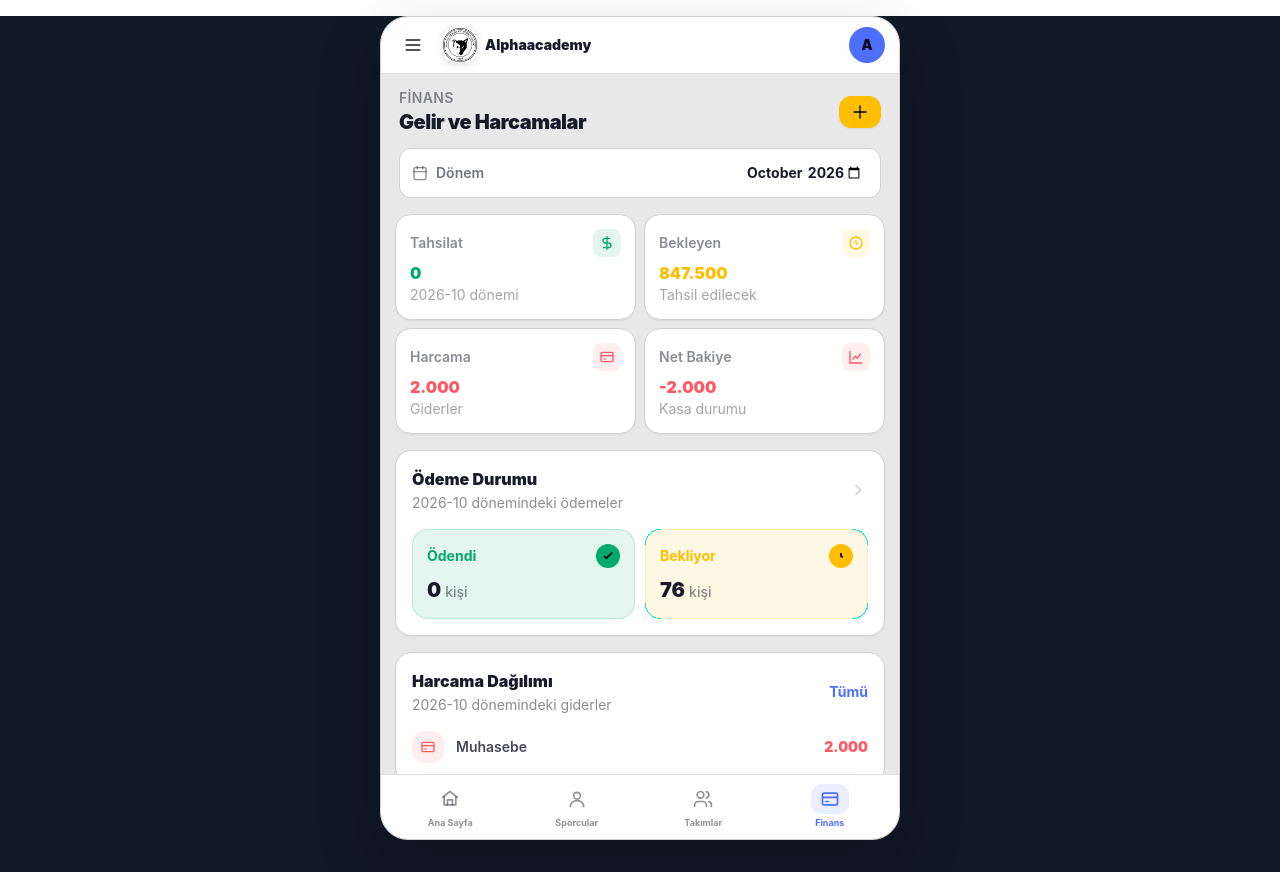
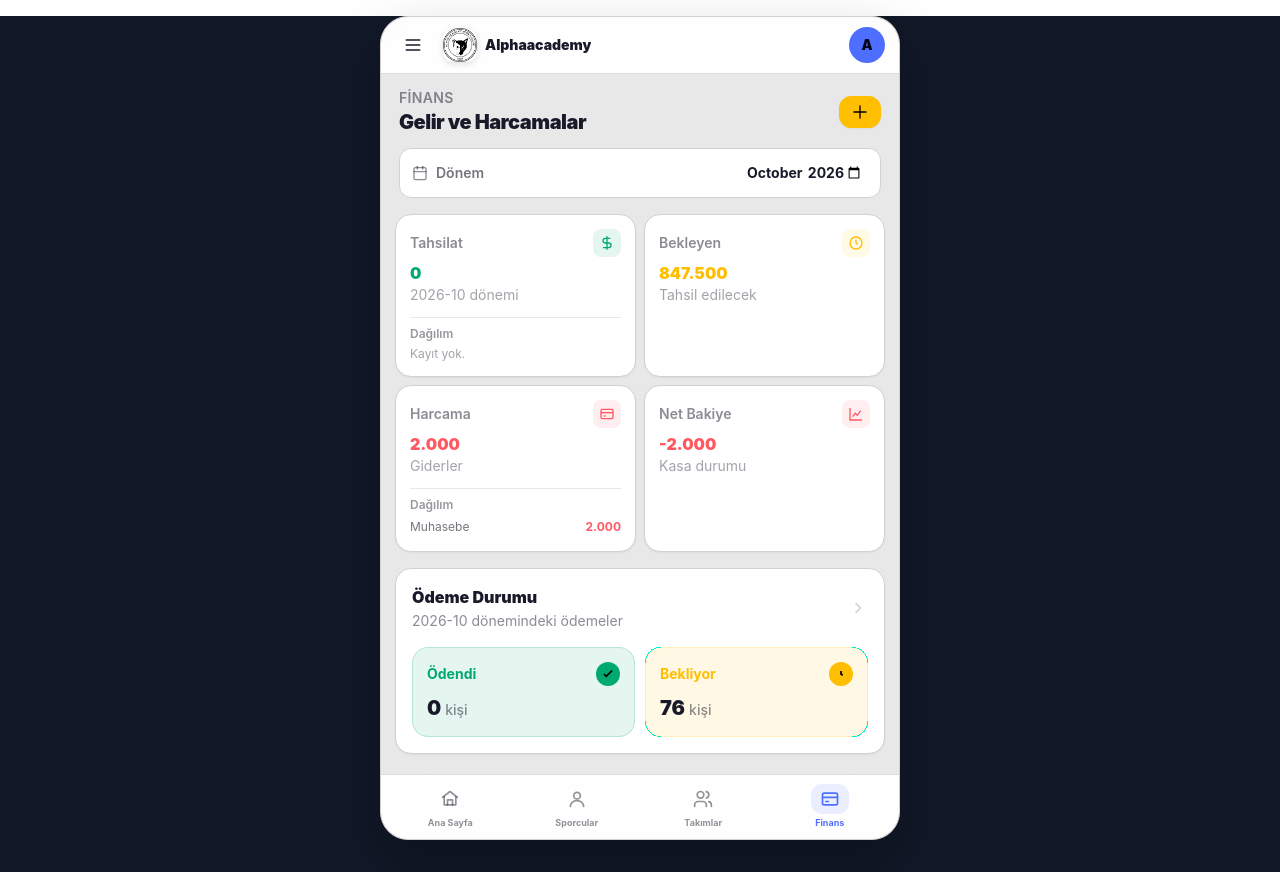
Before and after one commit to ozztozz/swim_club, a Django app: page /finance/ in a window 1280 px wide. Run offline with Django 5.2, Linux system fonts and the light colour scheme; a user stored in the database is signed in; data comes from the database, SQL or seed files in the repository; both versions use the stored data as it was after the commit; some libraries are stand-ins or nearby versions.

Commit message:
son kontrol

```diff
--- a/swim_club_project/finance/views.py
+++ b/swim_club_project/finance/views.py
@@ -109,17 +109,22 @@ def payment_status_list(request, payment_status):
         return redirect('finance-dashboard')
 
     period = request.GET.get('period', date.today().strftime('%Y-%m'))
+    team_id = request.GET.get('team', '')
     monthly_payments = get_or_create_monthly_payments(period)
     payments = [
         athlete for athlete in monthly_payments
         if athlete.payment_status == payment_status
+        and (not team_id or str(athlete.team_id) == team_id)
     ]
+    teams = Team.objects.filter(is_active=True).order_by('name')
 
     return render(request, 'finance/payment_status_list.html', {
         'period': period,
         'payments': payments,
         'payment_status': payment_status,
         'status_label': 'Ödeyen sporcular' if payment_status == 'paid' else 'Bekleyen sporcular',
+        'teams': teams,
+        'selected_team': team_id,
     })
 
 
--- a/swim_club_project/templates/finance/dashboard.html
+++ b/swim_club_project/templates/finance/dashboard.html
@@ -195,6 +195,18 @@
             {{ period }} dönemi
         </p>
 
+        <div class="mt-3 border-t border-base-200 pt-2">
+            <p class="mb-1 text-[10px] font-semibold text-base-content/45">Dağılım</p>
+            {% for payment_type in collection_summary.payment_type_totals %}
+                <div class="flex items-center justify-between gap-2 py-0.5 text-[10px]">
+                    <span class="truncate text-base-content/60">{{ payment_type.name }}</span>
+                    <span class="shrink-0 font-bold text-success">{{ payment_type.total|floatformat:0 }}</span>
+                </div>
+            {% empty %}
+                <p class="text-[10px] text-base-content/40">Kayıt yok.</p>
+            {% endfor %}
+        </div>
+
     </div>
 
 
@@ -323,6 +335,18 @@
         <p class="mt-1 text-xs text-base-content/40">
             Giderler
         </p>
+
+        <div class="mt-3 border-t border-base-200 pt-2">
+            <p class="mb-1 text-[10px] font-semibold text-base-content/45">Dağılım</p>
+            {% for category in expense_summary.category_totals %}
+                <div class="flex items-center justify-between gap-2 py-0.5 text-[10px]">
+                    <span class="truncate text-base-content/60">{{ category.name }}</span>
+                    <span class="shrink-0 font-bold text-error">{{ category.total|floatformat:0 }}</span>
+                </div>
+            {% empty %}
+                <p class="text-[10px] text-base-content/40">Kayıt yok.</p>
+            {% endfor %}
+        </div>
 
     </div>
 
@@ -579,248 +603,6 @@
 
 
 
-<!-- =========================================================
-     KATEGORİ BAZLI HARCAMALAR
-========================================================== -->
-
-<section
-    class="
-        rounded-2xl
-        bg-base-100
-        border
-        border-base-300
-        p-4
-        shadow-sm
-    "
->
-
-    <div class="flex items-center justify-between">
-
-        <div>
-
-            <h2 class="text-base font-black text-base-content">
-                Harcama Dağılımı
-            </h2>
-
-            <p class="mt-0.5 text-sm text-base-content/50">
-                {{ period }} dönemindeki giderler
-            </p>
-
-        </div>
-
-
-        <a
-            href="{% url 'expense-list' %}?period={{ period }}"
-            class="
-                text-sm
-                font-bold
-                text-primary
-                active:opacity-60
-            "
-        >
-            Tümü
-        </a>
-
-    </div>
-
-
-
-    <div class="mt-3 divide-y divide-base-200">
-
-        {% for category in expense_summary.category_totals %}
-
-        <div
-            class="
-                flex
-                items-center
-                justify-between
-                gap-3
-                py-3
-                first:pt-1
-                last:pb-1
-            "
-        >
-
-            <div class="flex items-center gap-3 min-w-0">
-
-                <span
-                    class="
-                        flex
-                        h-8
-                        w-8
-                        shrink-0
-                        items-center
-                        justify-center
-                        rounded-xl
-                        bg-error/10
-                        text-error
-                    "
-                >
-
-                    <svg
-                        class="w-4 h-4"
-                        viewBox="0 0 24 24"
-                        fill="none"
-                        stroke="currentColor"
-                        stroke-width="2"
-                    >
-                        <path d="M3 10h18"/>
-                        <path d="M7 15h3"/>
-                        <rect
-                            x="3"
-                            y="5"
-                            width="18"
-                            height="14"
-                            rx="2"
-                        />
-                    </svg>
-
-                </span>
-
-
-                <span
-                    class="
-                        truncate
-                        text-sm
-                        font-semibold
-                        text-base-content/80
-                    "
-                >
-                    {{ category.name }}
-                </span>
-
-            </div>
-
-
-            <span
-                class="
-                    shrink-0
-                    text-sm
-                    font-black
-                    text-error
-                "
-            >
-                {{ category.total|floatformat:0 }}
-            </span>
-
-        </div>
-
-        {% empty %}
-
-        <div class="py-8 text-center">
-
-            <div
-                class="
-                    mx-auto
-                    flex
-                    h-12
-                    w-12
-                    items-center
-                    justify-center
-                    rounded-2xl
-                    bg-base-200
-                    text-base-content/30
-                "
-            >
-
-                <svg
-                    class="w-6 h-6"
-                    viewBox="0 0 24 24"
-                    fill="none"
-                    stroke="currentColor"
-                    stroke-width="1.8"
-                >
-                    <path d="M3 10h18"/>
-                    <path d="M7 15h3"/>
-                    <rect
-                        x="3"
-                        y="5"
-                        width="18"
-                        height="14"
-                        rx="2"
-                    />
-                </svg>
-
-            </div>
-
-            <p class="mt-3 text-sm font-semibold text-base-content/50">
-                Bu dönemde harcama bulunmuyor.
-            </p>
-
-        </div>
-
-        {% endfor %}
-
-    </div>
-
-</section>
-
-
-<!-- =========================================================
-     TAHSİLAT DAĞILIMI
-========================================================== -->
-
-<section
-    class="
-        rounded-2xl
-        bg-base-100
-        border
-        border-base-300
-        p-4
-        shadow-sm
-    "
->
-
-    <div class="flex items-center justify-between">
-
-        <div>
-
-            <h2 class="text-base font-black text-base-content">
-                Tahsilat Dağılımı
-            </h2>
-
-            <p class="mt-0.5 text-sm text-base-content/50">
-                {{ period }} döneminde ödenenler
-            </p>
-
-        </div>
-
-    </div>
-
-    <div class="mt-3 divide-y divide-base-200">
-
-        {% for payment_type in collection_summary.payment_type_totals %}
-
-        <div class="flex items-center justify-between gap-3 py-3 first:pt-1 last:pb-1">
-
-            <div class="min-w-0">
-                <span class="block truncate text-sm font-semibold text-base-content/80">
-                    {{ payment_type.name }}
-                </span>
-                <span class="text-xs text-base-content/45">
-                    {{ payment_type.count }} kayıt
-                </span>
-            </div>
-
-            <span class="shrink-0 text-sm font-black text-success">
-                {{ payment_type.total|floatformat:0 }}
-            </span>
-
-        </div>
-
-        {% empty %}
-
-        <p class="py-8 text-center text-sm font-semibold text-base-content/50">
-            Bu dönemde tahsilat bulunmuyor.
-        </p>
-
-        {% endfor %}
-
-    </div>
-
-</section>
-
-
 </div>
 
 <!-- =========================================================
```
Also changed, not shown: swim_club_project/templates/finance/payment_status_list.html (+21 -4 lines), swim_club_project/db.sqlite3.
